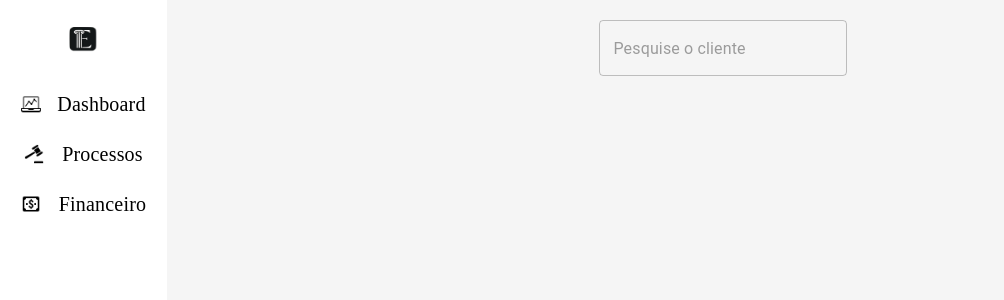
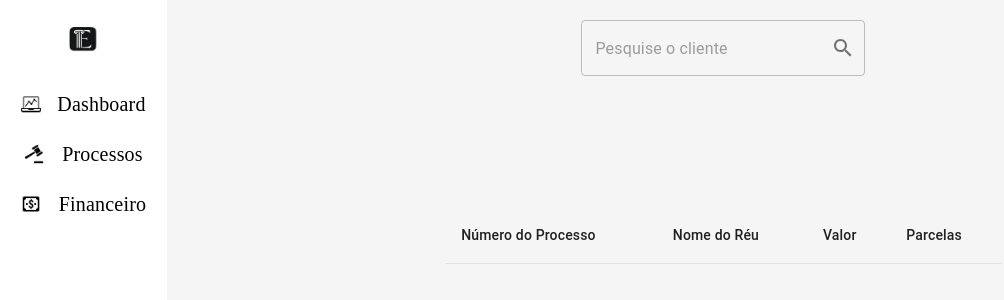
Before and after one commit to LeviAgape/adv-tech, a React (Vite) app: page /finance in a window 1280 px wide. Shown: the top 300 px of the page, without its empty margins (0-1004 px from the left). Built offline with nearby package versions, Linux system fonts and the light colour scheme.

Commit message:
fix: names changed to gridFinace from filterFinance

```diff
--- a/package.json
+++ b/package.json
@@ -12,7 +12,8 @@
   "dependencies": {
     "@emotion/react": "^11.14.0",
     "@emotion/styled": "^11.14.0",
-    "@mui/material": "^6.2.0",
+    "@mui/icons-material": "^6.4.6",
+    "@mui/material": "^6.4.6",
     "axios": "^1.7.9",
     "dotenv": "^16.4.7",
     "react": "^18.3.1",
--- a/src/components/Screenview/financeView.tsx
+++ b/src/components/Screenview/financeView.tsx
@@ -1,7 +1,7 @@
 import { Box } from "@mui/material"
 import { NavBar } from "../navbar/navbar"
 import { globalStyles } from "../globalStyles"
-import { GridFinanceDashboard } from "../dashboard/gridFinanceDashboard"
+import { FilterFinance } from "../finance/filterFinance"
 
 export const FinanceView = () => {
     return (
@@ -27,7 +27,7 @@ export const FinanceView = () => {
                     alignItems: "center",
                   }}
                 >
-                  <GridFinanceDashboard/>
+                  <FilterFinance/>
                 </Box>
 
               </Box>
--- a/src/components/dashboard/gridFinanceDashboard.tsx
+++ /dev/null
@@ -1,93 +0,0 @@
-import {
-  Box,
-  Button,
-  OutlinedInput,
-  Toolbar,
-} from "@mui/material";
-import axios from "axios";
-import { useEffect, useState } from "react";
-import { FilterProcessFinance } from "../process/interfaceProcess";
-
-export const GridFinanceDashboard = () => {
-  const [finances, setFinances] = useState<FilterProcessFinance[]>([]);
-  const [searchTerm, setSearchTerm] = useState("");
-  const [filteredFinances, setFilteredFinances] = useState<FilterProcessFinance[]>([]);
-
-  const handleSearchChange = (event: React.ChangeEvent<HTMLInputElement>) => {
-    setSearchTerm(event.target.value);
-  };
-
-  useEffect(() => {
-    const fetchFinances = async () => {
-      if (!searchTerm) {
-        setFilteredFinances(finances);
-        return;
-      }
-
-      try {
-        const response = await axios.get(
-          `http://localhost:8000/process/${searchTerm}`,
-          {
-            headers: { "Content-Type": "application/json" },
-          }
-        );
-        setFilteredFinances(response.data);
-      } catch (error) {
-        console.error("Erro ao buscar finanças:", error);
-      }
-    };
-
-    const delayDebounce = setTimeout(() => {
-      fetchFinances();
-    }, 100);
-
-    return () => clearTimeout(delayDebounce);
-  }, [searchTerm, finances]);
-
-  return (
-    <Toolbar
-      sx={{
-        height: 96,
-        display: "flex",
-        justifyContent: "space-between",
-      }}
-    >
-      <OutlinedInput
-        fullWidth
-        value={searchTerm}
-        onChange={handleSearchChange}
-        placeholder="Pesquise o cliente"
-      />
-    </Toolbar>
-  );
-};
-
-
-{
-  /* <Typography variant="h6">Finance Dashboard</Typography>
-
-      <Box display="flex" alignItems="center" gap={2} mb={2}>
-        <TextField
-          label="Buscar por Réu"
-          variant="outlined"
-          value={searchTerm}
-          onChange={(e) => setSearchTerm(e.target.value)}
-        />
-        <Button sx={{backgroundColor:"#C0C0C0"}} onClick={fetchFinances}>
-          Pesquisar
-        </Button>
-      </Box>
-
-      {filteredFinances.length > 0 ? (
-        filteredFinances.map((finance, index) => (
-          <Box key={index} p={2} border="1px solid #ddd" borderRadius="8px" mb={2}>
-            <Typography variant="body1">Processo: {finance.numberProcess}</Typography>
-            <Typography variant="body1">Réu: {finance.defendantName}</Typography>
-            <Typography variant="body1">Valor: R$ {finance.value}</Typography>
-            <Typography variant="body1">Parcelas: {finance.portion}</Typography>
-          </Box>
-        ))
-      ) : (
-        <Typography variant="body1">Nenhuma informação disponível.</Typography>
-      )} */
-}
--- /dev/null
+++ b/src/components/finance/filterFinance.tsx
@@ -0,0 +1,130 @@
+import {
+  OutlinedInput,
+  Toolbar,
+  InputAdornment,
+  IconButton,
+  Table,
+  TableHead,
+  TableRow,
+  TableCell,
+  TableBody,
+} from "@mui/material";
+import SearchIcon from "@mui/icons-material/Search";
+import axios from "axios";
+import { useEffect, useState } from "react";
+import { FilterProcessFinance } from "../process/interfaceProcess";
+
+export const FilterFinance = () => {
+  const [finances, setFinances] = useState<FilterProcessFinance[]>([]);
+  const [searchTerm, setSearchTerm] = useState("");
+  const [filteredFinances, setFilteredFinances] = useState<
+    FilterProcessFinance[]
+  >([]);
+
+  const handleSearchChange = (event: React.ChangeEvent<HTMLInputElement>) => {
+    setSearchTerm(event.target.value);
+  };
+
+  const fetchFinances = async () => {
+    if (!searchTerm) return;
+    try {
+      const response = await axios.get(
+        `http://localhost:8000/process/${searchTerm}`,
+        {
+          headers: { "Content-Type": "application/json" },
+        }
+      );
+      setFilteredFinances(response.data);
+    } catch (error) {
+      console.error("Erro ao buscar finanças:", error);
+    }
+  };
+
+  const handleKeyDown = (event: React.KeyboardEvent<HTMLInputElement>) => {
+    if (event.key === "Enter") {
+      fetchFinances();
+    }
+  };
+
+  const handleSearchClick = () => {
+    fetchFinances();
+  };
+
+  return (
+    <>
+      <Toolbar
+        sx={{
+          height: 96,
+          display: "flex",
+          justifyContent: "space-between",
+        }}
+      >
+        <OutlinedInput
+          fullWidth
+          value={searchTerm}
+          onChange={handleSearchChange}
+          onKeyDown={handleKeyDown}
+          placeholder="Pesquise o cliente"
+          endAdornment={
+            <InputAdornment position="end">
+              <IconButton onClick={handleSearchClick} edge="end">
+                <SearchIcon />
+              </IconButton>
+            </InputAdornment>
+          }
+        />
+      </Toolbar>
+
+      {/* Tabela para exibir os dados */}
+      <Table sx={{width:"50%", height:"50%", marginTop:"10%"}}>
+        <TableHead>
+          <TableRow>
+            <TableCell>Número do Processo</TableCell>
+            <TableCell>Nome do Réu</TableCell>
+            <TableCell>Valor</TableCell>
+            <TableCell>Parcelas</TableCell>
+          </TableRow>
+        </TableHead>
+        <TableBody>
+          {filteredFinances.map((finance) => (
+            <TableRow key={finance.numberProcess}>
+              <TableCell>{finance.numberProcess}</TableCell>
+              <TableCell>{finance.defendantName}</TableCell>
+              <TableCell>{finance.value}</TableCell>
+              <TableCell>{finance.portion}</TableCell>
+            </TableRow>
+          ))}
+        </TableBody>
+      </Table>
+    </>
+  );
+};
+
+{
+  /* <Typography variant="h6">Finance Dashboard</Typography>
+
+      <Box display="flex" alignItems="center" gap={2} mb={2}>
+        <TextField
+          label="Buscar por Réu"
+          variant="outlined"
+          value={searchTerm}
+          onChange={(e) => setSearchTerm(e.target.value)}
+        />
+        <Button sx={{backgroundColor:"#C0C0C0"}} onClick={fetchFinances}>
+          Pesquisar
+        </Button>
+      </Box>
+
+      {filteredFinances.length > 0 ? (
+        filteredFinances.map((finance, index) => (
+          <Box key={index} p={2} border="1px solid #ddd" borderRadius="8px" mb={2}>
+            <Typography variant="body1">Processo: {finance.numberProcess}</Typography>
+            <Typography variant="body1">Réu: {finance.defendantName}</Typography>
+            <Typography variant="body1">Valor: R$ {finance.value}</Typography>
+            <Typography variant="body1">Parcelas: {finance.portion}</Typography>
+          </Box>
+        ))
+      ) : (
+        <Typography variant="body1">Nenhuma informação disponível.</Typography>
+      )} */
+}
```
Also changed, not shown: 1 other file (tests, documents, lock files or other folders).
